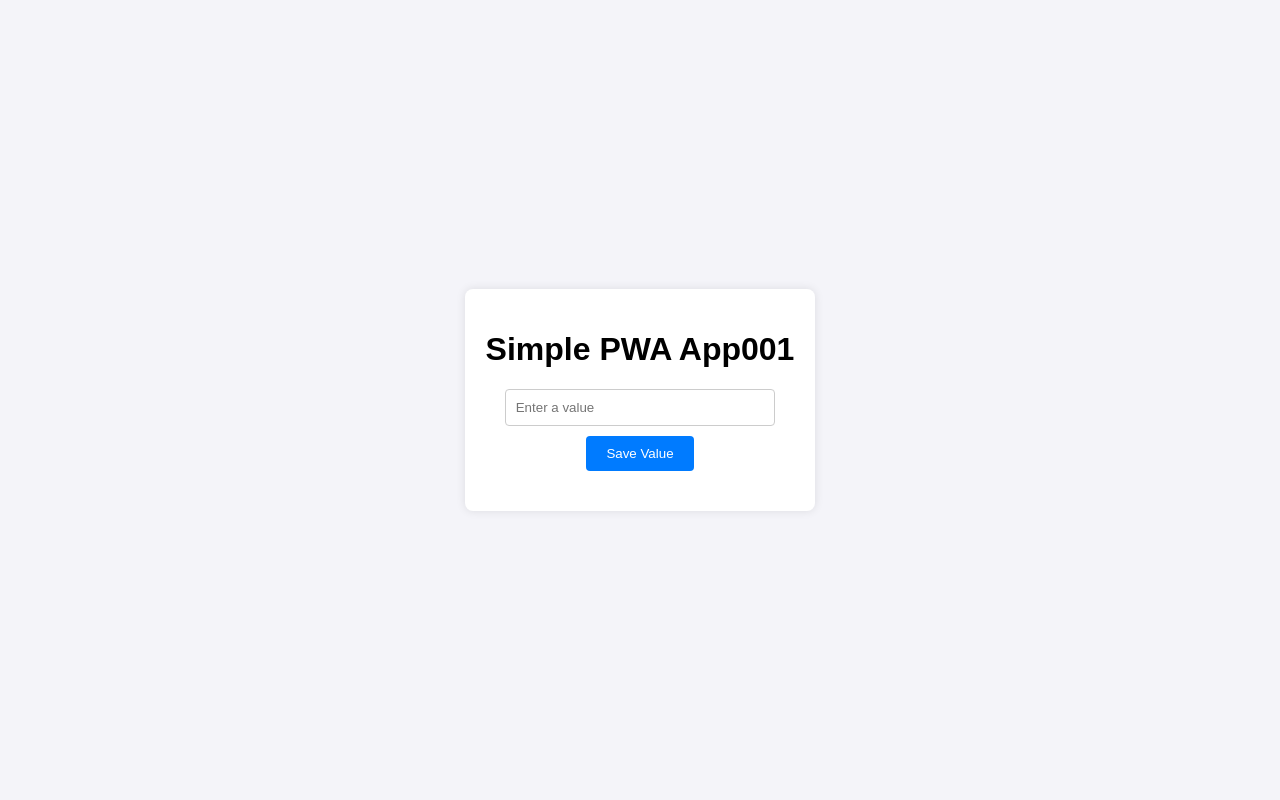
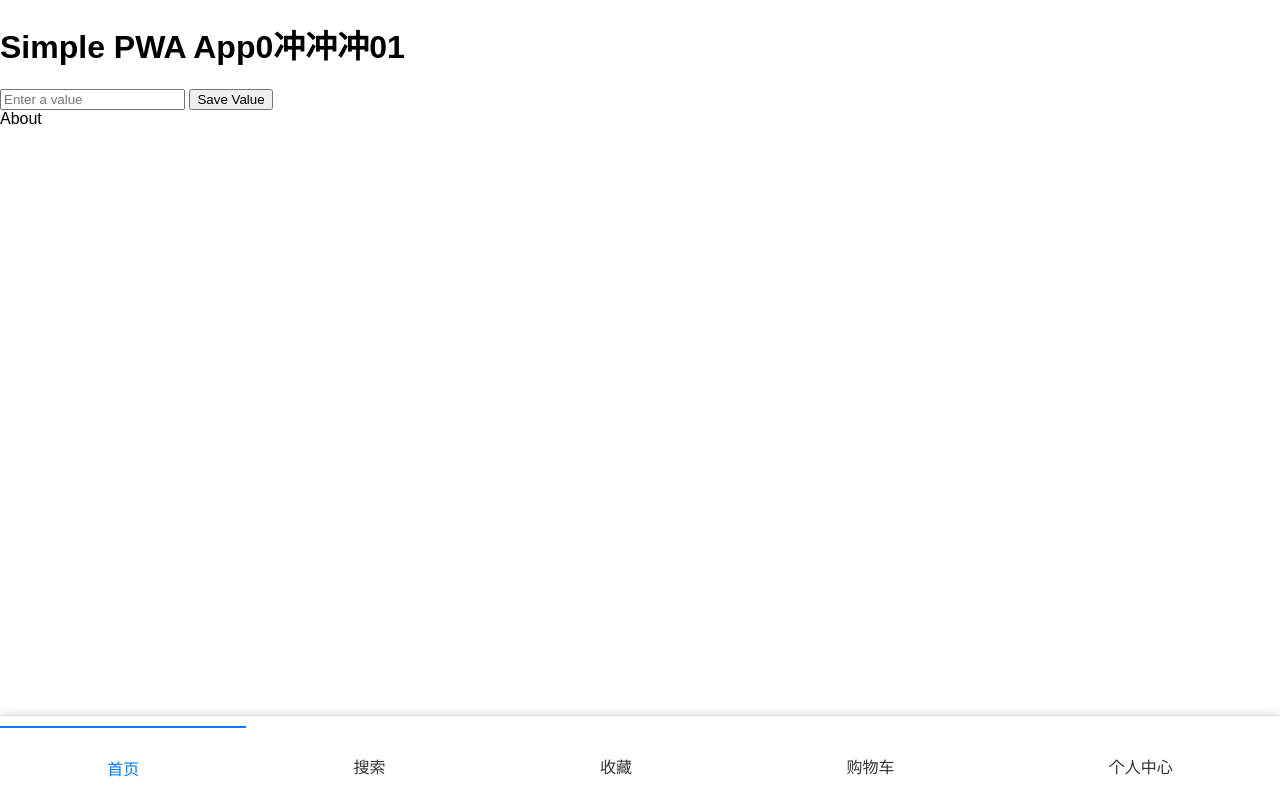
Before and after one commit to Hadesong/test, a plain HTML site: page index.html in a window 1280 px wide. Drawn offline with Linux system fonts and the light colour scheme.

Commit message:
Update index.html

```diff
--- a/index.html
+++ b/index.html
@@ -3,60 +3,71 @@
 <head>
     <meta charset="UTF-8">
     <link rel="manifest" href="./manifest.json">
-    <meta name="viewport" content="width=device-width, initial-scale=1.0">
+    <meta name="viewport" content="width=device-width, initial-scale=1.0, maximum-scale=1.0, user-scalable=no">
     <link rel='icon' type='image/png' href='icon.png'>
     <title>Simple000PWA</title>
     <style>
-        body {
+        body, html { overflow: hidden; }
+        body, html {
+            margin: 0;
+            padding: 0;
+            height: 100%;
             font-family: Arial, sans-serif;
+        }
+        .content {
             display: flex;
             justify-content: center;
             align-items: center;
-            height: 100vh;
-            margin: 0;
+            height: calc(100% - 50px);
             background-color: #f4f4f9;
         }
-        .container {
+        footer {
+            position: fixed;
+            bottom: 0;
+            width: 100%;
+            background-color: #fff;
+            border-top: 1px solid #ddd;
+            display: flex;
+            justify-content: space-around;
+            padding: 10px 0;
+            box-shadow: 0 -2px 10px rgba(0, 0, 0, 0.1);
+        }
+        footer a {
+            text-decoration: none;
+            color: #333;
+            flex-grow: 1;
             text-align: center;
-            background-color: white;
-            padding: 20px;
-            border-radius: 8px;
-            box-shadow: 0 0 10px rgba(0, 0, 0, 0.1);
+            padding: 10px 0;
         }
-        input[type="text"] {
-            padding: 10px;
-            width: 80%;
-            margin-bottom: 10px;
-            border: 1px solid #ccc;
-            border-radius: 4px;
-        }
-        button {
-            padding: 10px 20px;
-            border: none;
-            background-color: #007bff;
-            color: white;
-            border-radius: 4px;
-            cursor: pointer;
-        }
-        button:hover {
-            background-color: #0056b3;
-        }
-        .output {
-            margin-top: 20px;
-            font-size: 1.2em;
+        footer a.active {
+            color: #007bff;
+            border-top: 2px solid #007bff;
         }
     </style>
 </head>
 <body>
     <div class="container">
-        <h1>Simple PWA App001</h1>
+        <h1>Simple PWA App0冲冲冲01</h1>
         <input type="text" id="textInput" placeholder="Enter a value">
         <button onclick="saveValue()">Save Value</button>
         <div class="output" id="output"></div>
     </div>
     <div id="install-container"></div>
 
+    <footer>
+        <a href="#" class="active"><i class="icon-home"></i><br>首页</a>
+        <a href="#"><i class="icon-search"></i><br>搜索</a>
+        <a href="#"><i class="icon-favorites"></i><br>收藏</a>
+        <a href="#"><i class="icon-cart"></i><br>购物车</a>
+        <a href="#"><i class="icon-profile"></i><br>个人中心</a>
+    </footer>
+    <a onclick="navigateToPage2()" >About</a>
 
+    <script>
+        function navigateToPage2() {
+            window.location.href = 'about.html';
+        }
+    </script>
     <script>
 
 
```
